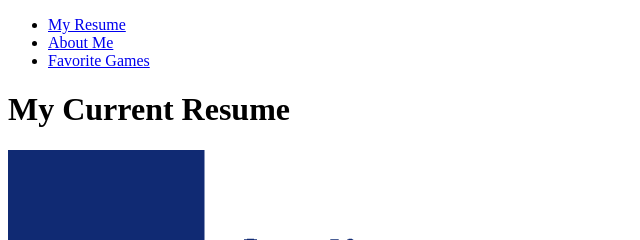
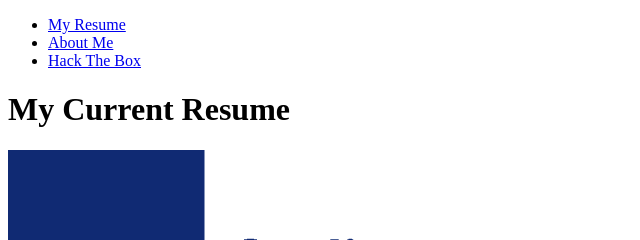
Before and after one commit to pharleg/itmd_361_project1, a plain HTML site: page resume.html in a window 1280 px wide. Shown: the top 240 px of the page, 0-640 px from the left. Drawn offline with Linux system fonts and the light colour scheme.

Commit message:
Update change in resume.html
old link to original file

```diff
--- a/resume.html
+++ b/resume.html
@@ -11,7 +11,7 @@
     	<ul>
     		<li><a href="resume.html">My Resume</a></li>
     		<li><a href="index.html">About Me</a></li>
-    		<li><a href="favorite_games.html">Favorite Games</a></li>
+    		<li><a href="hackthebox.html">Hack The Box</a></li>
     	</ul>
   		</nav>
 
```
